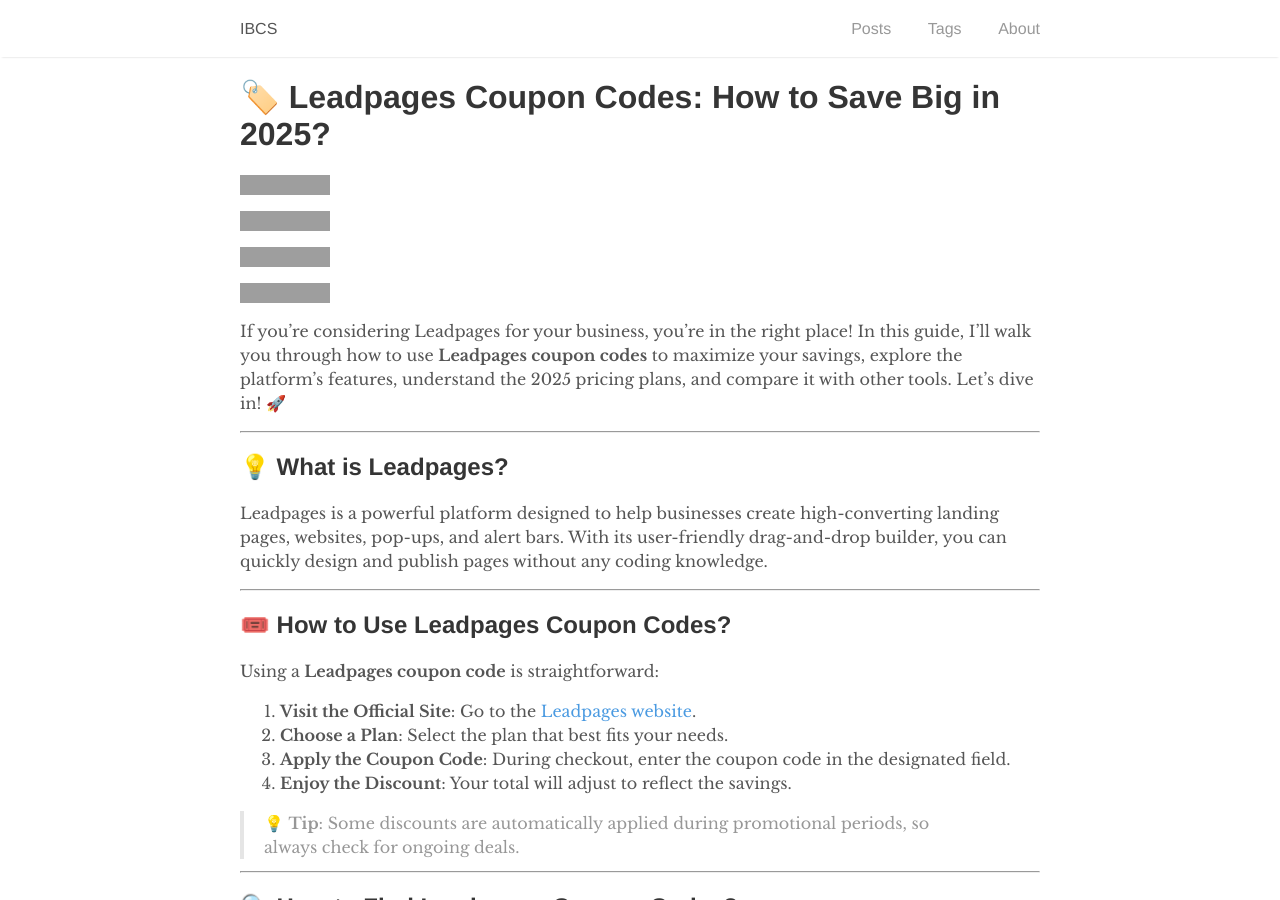
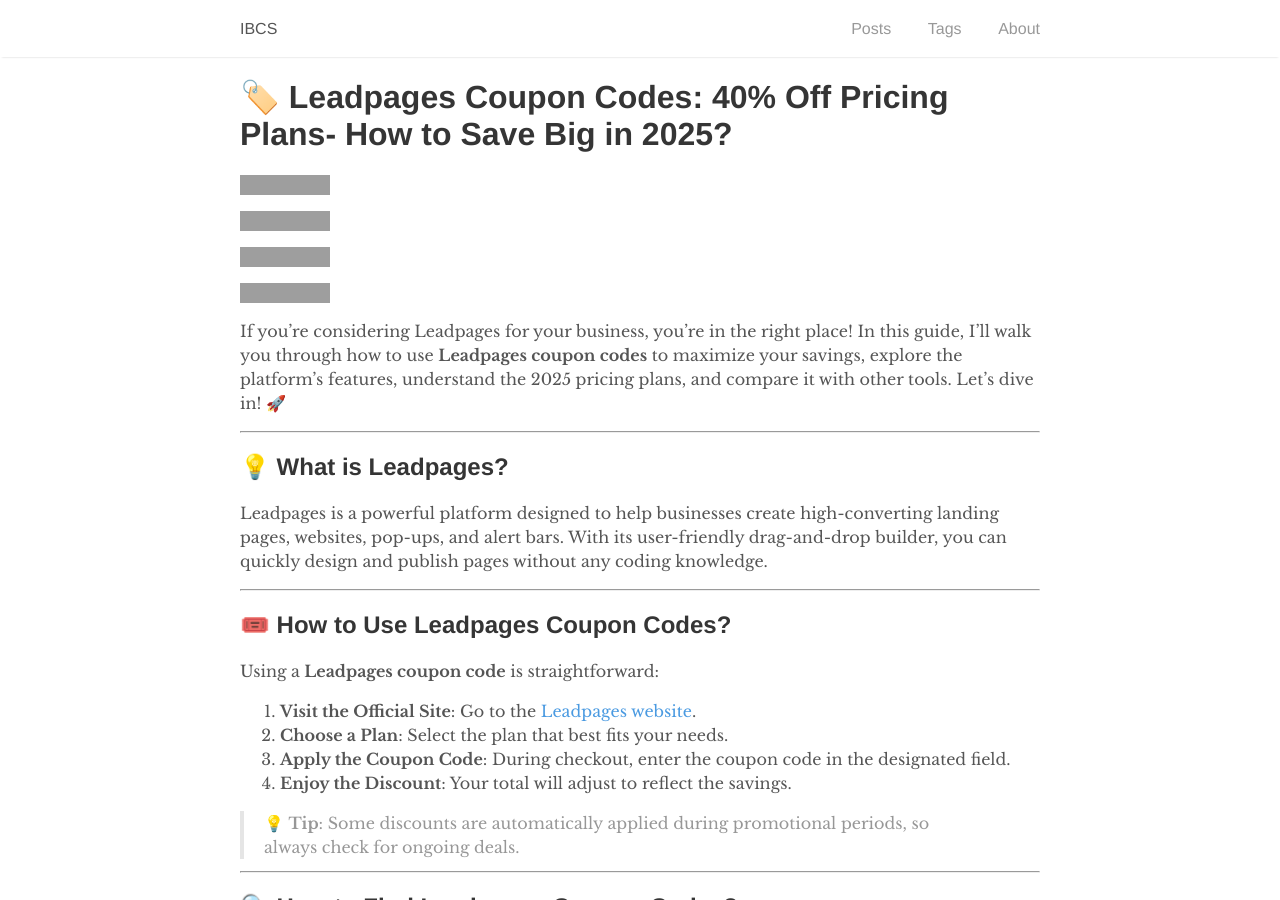
Before and after one commit to rankloud/ibcs, a Jekyll site: the page built from wp/leadpages coupon codes.md, in a window 1280 px wide and 900 px high. Built offline with Jekyll 4.4.1, drawn with Linux system fonts in a browser that asks for light colours; grey boxes are pictures that could not be loaded.

Commit message:
added coupons

```diff
--- a/wp/leadpages coupon codes.md
+++ b/wp/leadpages coupon codes.md
@@ -1,7 +1,7 @@
 ---
 layout: default
-title: "Leadpages Coupons 2025 - Discount Codes, Promo Offers- Up to 75% Off"
-description: "Get verified Leadpages coupons and promo codes for 2025. Unlock huge discounts on the best courses at Leadpages!"
+title: "Leadpages Coupons 2025 - Discount Codes, Promo Offers- Up to 40% Off"
+description: "Get verified Leadpages coupons and promo codes for 2025. 40% Off Standard & Pro Plan!"
 date: 2025-04-27
 author: "Rankloud Team"
 robots: index, follow
@@ -9,7 +9,7 @@
 ---
 
 
-# 🏷️ Leadpages Coupon Codes: How to Save Big in 2025?
+# 🏷️ Leadpages Coupon Codes: 40% Off Pricing Plans- How to Save Big in 2025?
 
 [![Get 50% Off On Leadpages](https://img.shields.io/badge/Get%2050%25%20Off%20On%20Leadpages-blue?style=for-the-badge)](https://www.leadpages.com/)
 
```
